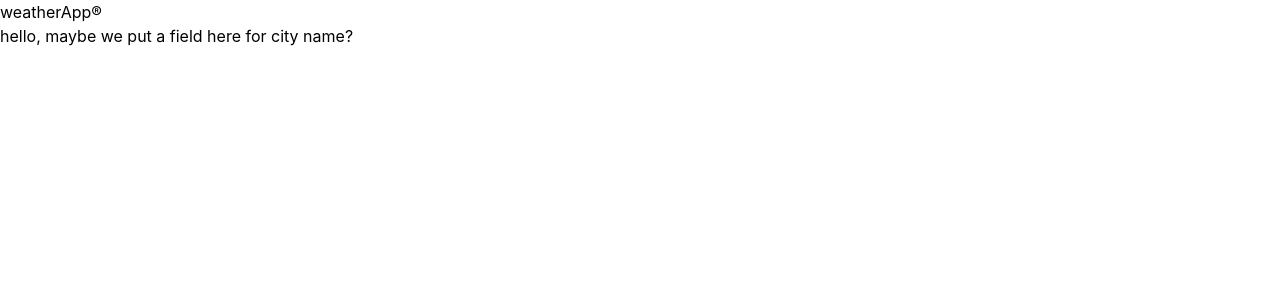
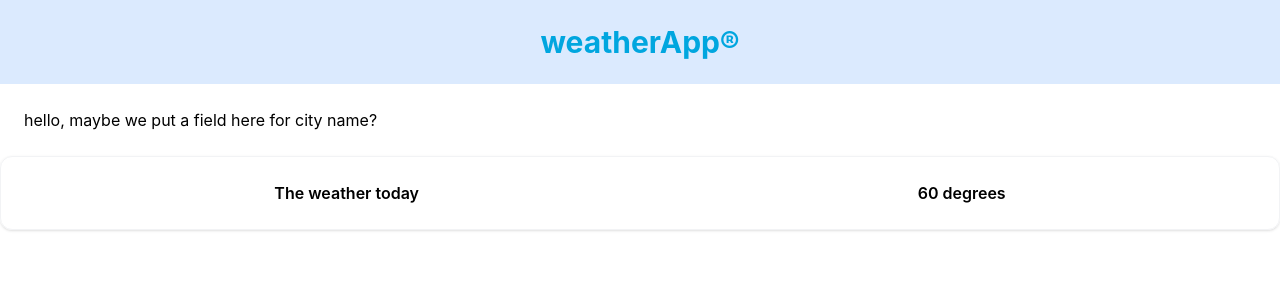
Before and after one commit to tetrageist/WeatherApp, a React (Create React App) app: page / in a window 1280 px wide. Shown: the top 300 px of the page. Built offline with nearby package versions, Linux system fonts and the light colour scheme.

Commit message:
changes to css

```diff
--- a/src/App.js
+++ b/src/App.js
@@ -4,8 +4,12 @@ import './App.css';
 function App() {
 
   return (<div>
-    <h1>weatherApp&reg;</h1>
-    <p> hello, maybe we put a field here for city name?</p>
+    <h1 className='title text-3xl bg-blue-100 text-primary p-6 text-center'>weatherApp&reg;</h1>
+    <p className='p-6'> hello, maybe we put a field here for city name?</p>
+    <div className='p-6 flex justify-around font-semibold border rounded-xl shadow'>
+      <div>The weather today</div>
+      <div>60 degrees</div>
+    </div>
   </div>
   );
 }
--- a/src/index.css
+++ b/src/index.css
@@ -15,3 +15,7 @@ code {
   font-family: source-code-pro, Menlo, Monaco, Consolas, 'Courier New',
     monospace;
 }
+
+.title {
+  font-weight: 700;
+}
--- a/tailwind.config.js
+++ b/tailwind.config.js
@@ -2,7 +2,26 @@
 module.exports = {
   content: ["./src/**/*.{html,js}"],
   theme: {
-    extend: {},
+    extend: {
+      colors: {
+        primary: '#00a6df',
+        backdrop: '#f2f2f2',
+        almostblack: '#282828',
+        white: '#ffffff',
+        darkblue: '#00a6df33',
+        grayed: '#f2f2f2',
+        gray: {
+          900: '#202225',
+          800: '#2f3136',
+          700: '#36393f',
+          600: '#4f545c',
+          500: '#d4d7dc',
+          400: '#e3e5e8',
+          300: '#e6e6e6',
+          200: '#f2f3f5',
+        }
+      },
+    },
   },
   plugins: [],
 }
```
